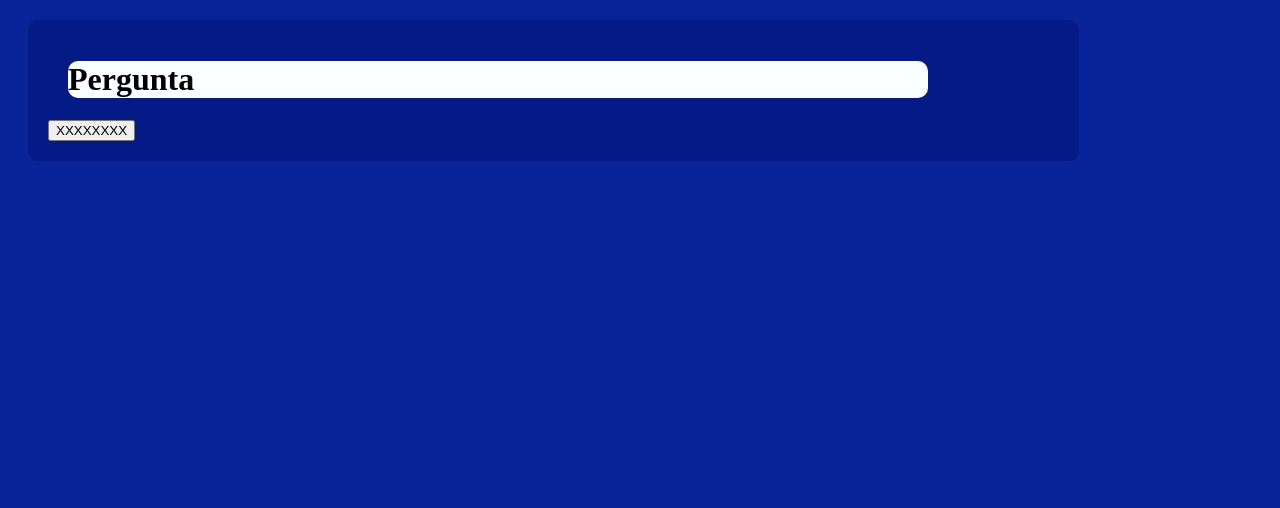
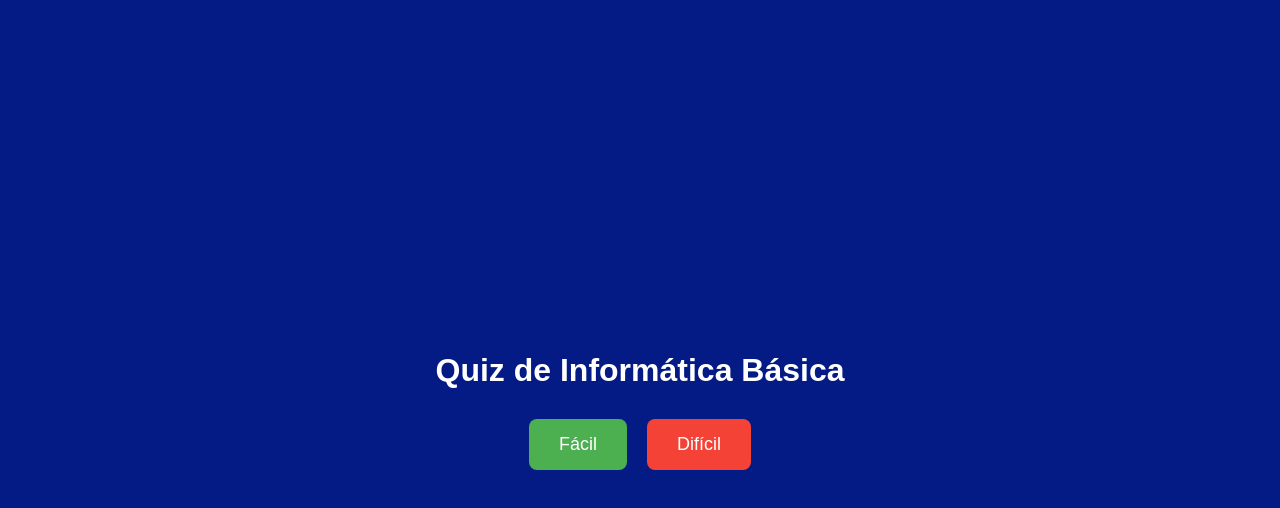
Before and after one commit to ThaysaI15/quiz_web, a plain HTML site: page index.html in a window 1280 px wide. Drawn offline with Linux system fonts and the light colour scheme.

Commit message:
Add files via upload

```diff
--- a/index.html
+++ b/index.html
@@ -1,19 +1,13 @@
 <!DOCTYPE html>
-<html lang="pt-br">
+<html lang="pt-BR">
 <head>
-    <meta charset="UTF-8">
-    <meta name="viewport" content="width=device-width, initial-scale=1.0">
-    <link rel="stylesheet" href="style.css" />
-    <title>Quiz Informática Básica</title>
+  <meta charset="UTF-8">
+  <title>Quiz Informárica Básica</title>
+  <link rel="stylesheet" href="inicio.css">
 </head>
 <body>
-    <div class="retangulo">
-        <div class="pergunta">
-            <h1>Pergunta</h1>
-        </div>
-        <div class="opcoes">
-            <button>XXXXXXXX</button>
-        </div>
-    </div>
-</body>
-</html>
+  <h1>Quiz de Informática Básica</h1>
+  <div class="btn-container">
+    <button class="facil" onclick="iniciarquiz('dificuldade')">Fácil</button>
+    <button class="dificil" onclick="iniciarQuiz('dificil')">Difícil</button>
+  </div>
--- /dev/null
+++ b/inicio.css
@@ -0,0 +1,46 @@
+body {
+    font-family: Arial, sans-serif;
+    background: rgb(4, 27, 133);
+    display: flex;
+    flex-direction: column;
+    align-items: center;
+    justify-content: center;
+    height: 100vh;
+    margin: 0;
+  }
+
+  h1 {
+    margin-bottom: 30px;
+    color: #ffffff;
+  }
+
+  .btn-container {
+    display: flex;
+    gap: 20px;
+  }
+
+  button {
+    padding: 15px 30px;
+    font-size: 18px;
+    border: none;
+    border-radius: 8px;
+    cursor: pointer;
+  }
+
+  .facil {
+    background-color: #4CAF50;
+    color: white;
+  }
+
+  .facil:hover {
+    background-color: #45a049;
+  }
+
+  .dificil {
+    background-color: #f44336;
+    color: white;
+  }
+
+  .dificil:hover {
+    background-color: #d32f2f;
+  }
--- a/java.js
+++ b/java.js
@@ -0,0 +1,5 @@
+function iniciarquiz(dificuldade) {
+if (dificuldade === 'facil') {
+    window.location.href = 'qst_1.html';
+}
+}
--- a/style.css
+++ b/style.css
@@ -1,10 +1,13 @@
 body{
-    background-color:#092499;
+    font-family: Arial, sans-serif;
+    background: rgb(4, 27, 133);
+    flex-direction: column;
     align-items: center;
-    box-shadow: rgb(22, 21, 21);
+    justify-content: center;
+    margin: 0;
 }
 .retangulo{
-    margin: 20px;
+    margin: 50px;
     border-color: black;
     border: 10px;
     border-radius: 10px;
@@ -12,13 +15,22 @@ body{
     background-color: rgb(4, 27, 133);
     padding: 20px;
     width: 80%;
+    justify-content: center;
+    height: 500px;
 }
 .pergunta{
     background-color: rgb(250, 255, 255);
     border-color: black;
     border: 10px;
     border-radius: 10px;
-    margin: 20px;
+    margin: 30px;
     width: 85%;
     align-items: center;
 }
+
+.opcoes{
+    background-color: #ffffff;
+    border-radius: 10px;
+    color: white;
+    cursor: pointer;
+}
```
Also changed, not shown: qst_1.html (added, +27 -0 lines).
